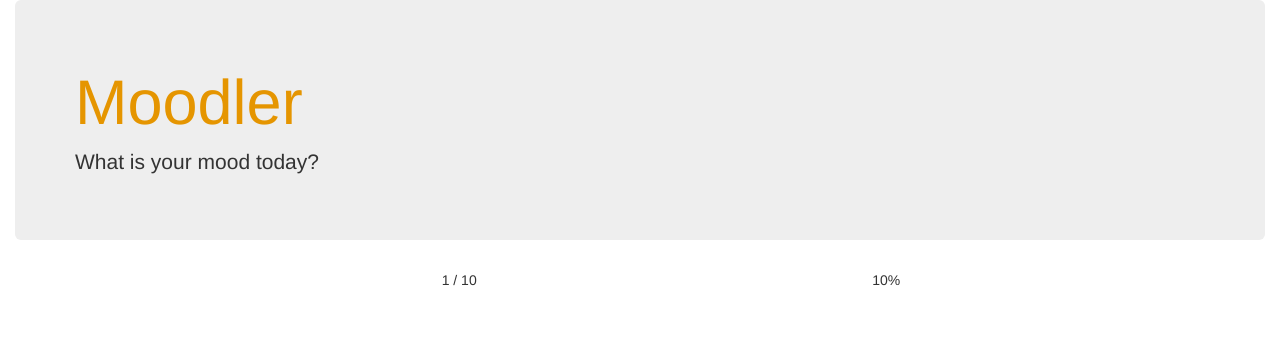
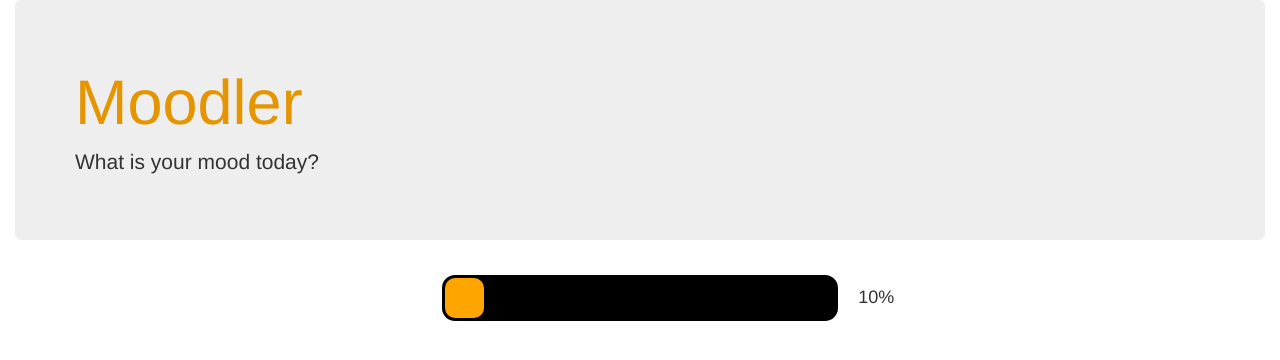
Before and after one commit to DragonBe/moodler, a PHP site: the page made by web/views/list.twig in a window 1280 px wide. Shown: the top 360 px of the page. Run offline with PHP 8.4, Linux system fonts and the light colour scheme; the template is opened without the code that fills it: most values are stand-ins (such as "Sample title", 1, 10 or a date in 2020); some libraries are stand-ins or nearby versions.

Commit message:
Adding progress bar to indicate today's mood

```diff
--- a/web/assets/css/style.css
+++ b/web/assets/css/style.css
@@ -31,3 +31,22 @@ div.crying {
 .moodler-orange {
     color: #e59500;
 }
+
+#progressbar {
+    background-color: black;
+    border-radius: 13px; /* (height of inner div) / 2 + padding */
+    padding: 3px;
+    margin-top: 5px;
+}
+
+#progressbar > div {
+    background-color: orange;
+    width: 40%; /* Adjust with JavaScript */
+    height: 40px;
+    border-radius: 10px;
+}
+
+.middle-line {
+    padding: 15px 0;
+    font-size: large;
+}
--- a/web/index.php
+++ b/web/index.php
@@ -50,7 +50,6 @@ $app->get('/mood/{mood}', function ($mood) use ($app, $config, $client) {
     } catch (\RuntimeException $e) {
         $client->captureException($e);
     }
-    $client->captureMessage('Registration of a new mood: ' . $mood);
     $path = $app['url_generator']->generate('today');
     return $app->redirect($path, 302);
 })
--- a/web/views/list.twig
+++ b/web/views/list.twig
@@ -25,8 +25,12 @@
             <div class="row">
                 <div class="col-md-3">&nbsp;</div>
                 <div class="col-md-1 text-center"><div class="smiley {{ mood.mood }}">&nbsp;</div></div>
-                <div class="col-md-4">{{ mood.count }} / {{ mood.total }}</div>
-                <div class="col-md-3">&nbsp;{{ (mood.total / 100 * mood.count) * 100 }}%</div>
+                <div class="col-md-4">
+                    <div id="progressbar">
+                        <div style="width: {{ ((mood.count / mood.total) * 100)|number_format(0,'.',',') }}%"></div>
+                    </div>
+                </div>
+                <div class="col-md-3 middle-line">&nbsp;{{ ((mood.count / mood.total) * 100)|number_format(0,'.',',') }}%</div>
             </div>
             {% endfor %}
         </div>
```
